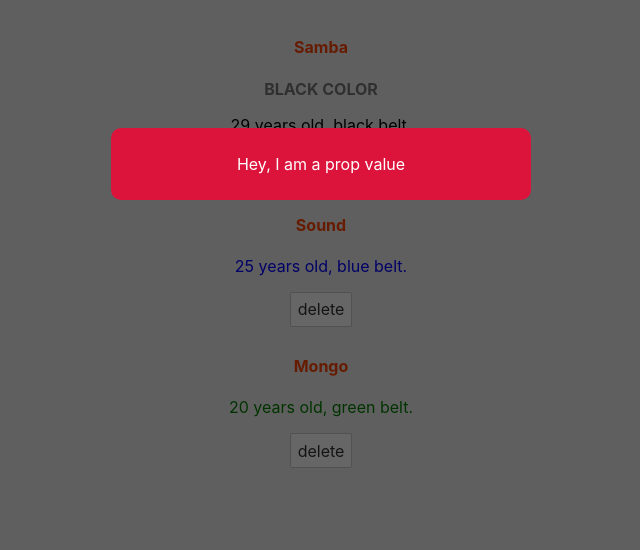
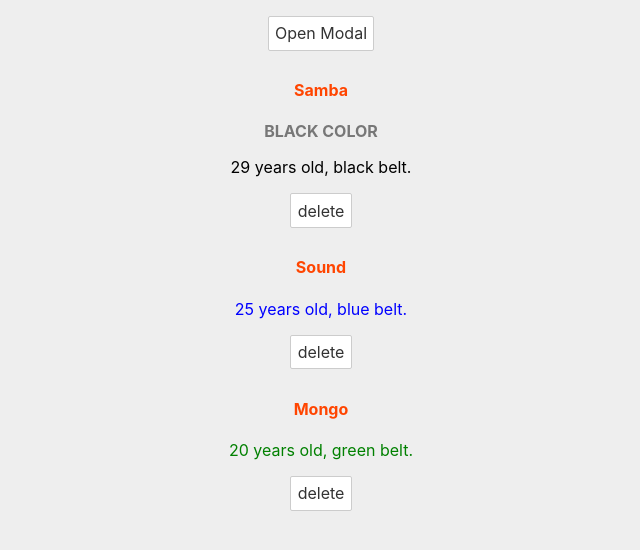
Before and after one commit to SambaLim/Svelte-Tutorial, a Svelte app: page / in a window 1280 px wide. Shown: the top 550 px of the page, without its empty margins (319-959 px from the left). Built offline with nearby package versions, Linux system fonts and the light colour scheme.

Commit message:
12. Event Forwarding

```diff
--- a/src/App.svelte
+++ b/src/App.svelte
@@ -1,5 +1,11 @@
 <script>
 	import Modal from './Modal.svelte';
+
+	let showModal = false;
+
+	const toggleModal = () => {
+		showModal = !showModal;
+	}
 
 	let people = [
 		{ name: 'Samba', beltColor: 'black', age:29, id:1 },
@@ -15,8 +21,9 @@
 
 </script>
 
-<Modal message="Hey, I am a prop value" isPromo={true}/>
+<Modal message="Hey, I am a prop value" {showModal} on:click={toggleModal}/>
 <main>
+	<button on:click={toggleModal}>Open Modal</button>
 	{#each people as person (person.id)}
 		<div>
 			<h4>{person.name}</h4>
--- a/src/Modal.svelte
+++ b/src/Modal.svelte
@@ -1,11 +1,13 @@
 <script>
   export let message = 'default value';
-  let showModal = true;
+  export let showModal = false;
   export let isPromo = false;
+
+
 </script>
 
 {#if showModal}
-<div class="backdrop" class:promo={isPromo}>
+<div class="backdrop" class:promo={isPromo} on:click>
   <div class="modal">
     <p>{message}</p>
   </div>
```
